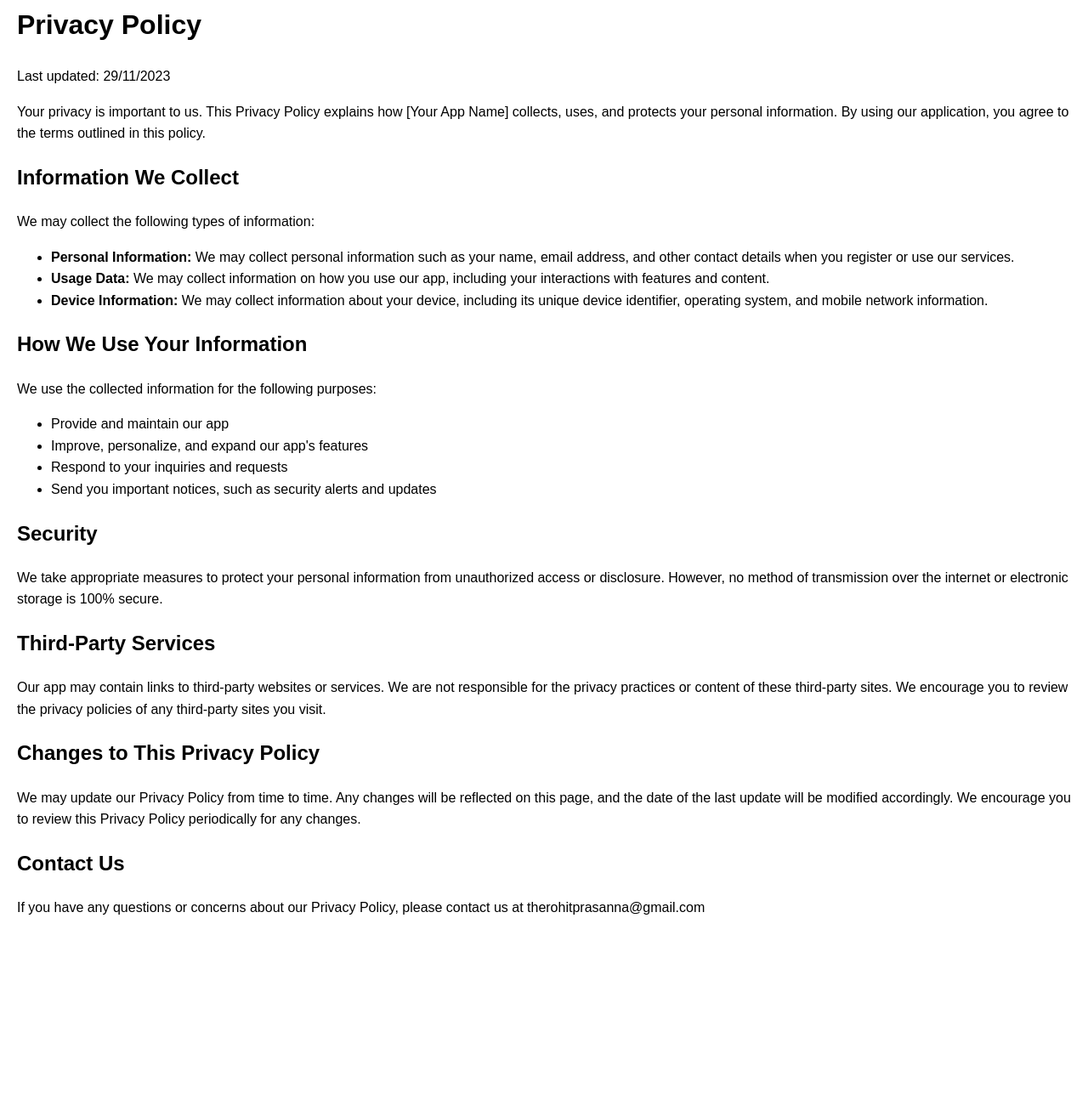
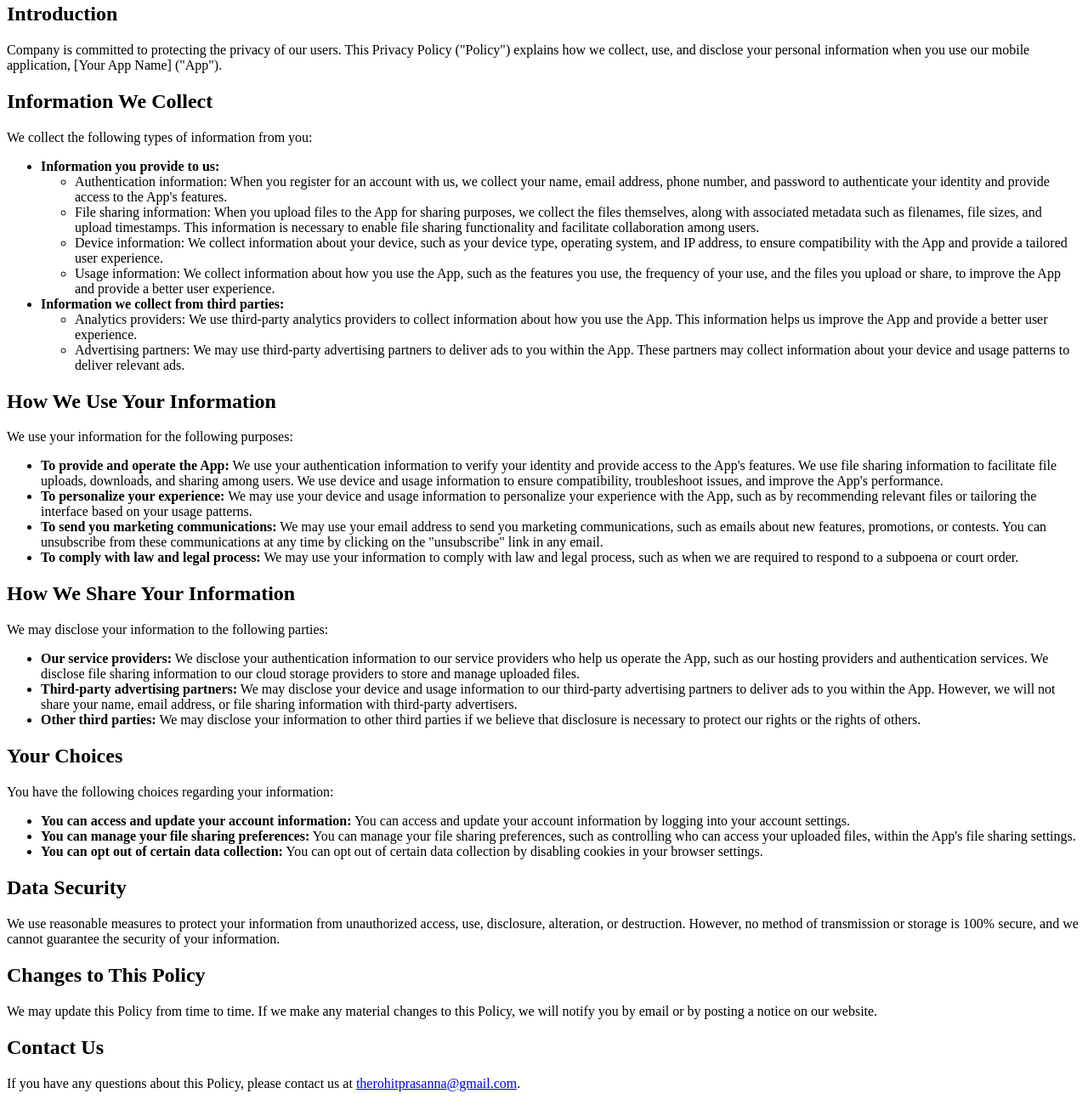
Before and after one commit to Rohit-Prasanna/APSP_ADMIN_WEB, a plain HTML site: page index.html in a window 1280 px wide. Shown: the part 17-1317 px from the top of the page at 85% size. Before the commit the page ends 1118 px from the top, so only its background shows below. Drawn offline with Linux system fonts and the light colour scheme.

Commit message:
Update index.html

```diff
--- a/index.html
+++ b/index.html
@@ -1,61 +1,82 @@
 <!DOCTYPE html>
 <html lang="en">
+
 <head>
     <meta charset="UTF-8">
     <meta name="viewport" content="width=device-width, initial-scale=1.0">
     <title>Privacy Policy</title>
-    <style>
-        body {
-            font-family: Arial, sans-serif;
-            line-height: 1.6;
-            margin: 20px;
-        }
-    </style>
 </head>
+
 <body>
 
-    <h1>Privacy Policy</h1>
-
-    <p>Last updated: 29/11/2023 </p>
-
-    <p>Your privacy is important to us. This Privacy Policy explains how [Your App Name] collects, uses, and protects your personal information. By using our application, you agree to the terms outlined in this policy.</p>
+    <h2>Introduction</h2>
+    <p> Company is committed to protecting the privacy of our users. This Privacy Policy ("Policy") explains how we collect, use, and disclose your personal information when you use our mobile application, [Your App Name] ("App").</p>
 
     <h2>Information We Collect</h2>
-
-    <p>We may collect the following types of information:</p>
+    <p>We collect the following types of information from you:</p>
 
     <ul>
-        <li><strong>Personal Information:</strong> We may collect personal information such as your name, email address, and other contact details when you register or use our services.</li>
-        <li><strong>Usage Data:</strong> We may collect information on how you use our app, including your interactions with features and content.</li>
-        <li><strong>Device Information:</strong> We may collect information about your device, including its unique device identifier, operating system, and mobile network information.</li>
+        <li><strong>Information you provide to us:</strong>
+            <ul>
+                <li>Authentication information: When you register for an account with us, we collect your name, email address, phone number, and password to authenticate your identity and provide access to the App's features.</li>
+                <li>File sharing information: When you upload files to the App for sharing purposes, we collect the files themselves, along with associated metadata such as filenames, file sizes, and upload timestamps. This information is necessary to enable file sharing functionality and facilitate collaboration among users.</li>
+                <li>Device information: We collect information about your device, such as your device type, operating system, and IP address, to ensure compatibility with the App and provide a tailored user experience.</li>
+                <li>Usage information: We collect information about how you use the App, such as the features you use, the frequency of your use, and the files you upload or share, to improve the App and provide a better user experience.</li>
+            </ul>
+        </li>
+
+        <li><strong>Information we collect from third parties:</strong>
+            <ul>
+                <li>Analytics providers: We use third-party analytics providers to collect information about how you use the App. This information helps us improve the App and provide a better user experience.</li>
+                <li>Advertising partners: We may use third-party advertising partners to deliver ads to you within the App. These partners may collect information about your device and usage patterns to deliver relevant ads.</li>
+            </ul>
+        </li>
     </ul>
 
     <h2>How We Use Your Information</h2>
-
-    <p>We use the collected information for the following purposes:</p>
+    <p>We use your information for the following purposes:</p>
 
     <ul>
-        <li>Provide and maintain our app</li>
-        <li>Improve, personalize, and expand our app's features</li>
-        <li>Respond to your inquiries and requests</li>
-        <li>Send you important notices, such as security alerts and updates</li>
+        <li><strong>To provide and operate the App:</strong> We use your authentication information to verify your identity and provide access to the App's features. We use file sharing information to facilitate file uploads, downloads, and sharing among users. We use device and usage information to ensure compatibility, troubleshoot issues, and improve the App's performance.</li>
+
+        <li><strong>To personalize your experience:</strong> We may use your device and usage information to personalize your experience with the App, such as by recommending relevant files or tailoring the interface based on your usage patterns.</li>
+
+        <li><strong>To send you marketing communications:</strong> We may use your email address to send you marketing communications, such as emails about new features, promotions, or contests. You can unsubscribe from these communications at any time by clicking on the "unsubscribe" link in any email.</li>
+
+        <li><strong>To comply with law and legal process:</strong> We may use your information to comply with law and legal process, such as when we are required to respond to a subpoena or court order.</li>
     </ul>
 
-    <h2>Security</h2>
+    <h2>How We Share Your Information</h2>
+    <p>We may disclose your information to the following parties:</p>
 
-    <p>We take appropriate measures to protect your personal information from unauthorized access or disclosure. However, no method of transmission over the internet or electronic storage is 100% secure.</p>
+    <ul>
+        <li><strong>Our service providers:</strong> We disclose your authentication information to our service providers who help us operate the App, such as our hosting providers and authentication services. We disclose file sharing information to our cloud storage providers to store and manage uploaded files.</li>
 
-    <h2>Third-Party Services</h2>
+        <li><strong>Third-party advertising partners:</strong> We may disclose your device and usage information to our third-party advertising partners to deliver ads to you within the App. However, we will not share your name, email address, or file sharing information with third-party advertisers.</li>
 
-    <p>Our app may contain links to third-party websites or services. We are not responsible for the privacy practices or content of these third-party sites. We encourage you to review the privacy policies of any third-party sites you visit.</p>
+        <li><strong>Other third parties:</strong> We may disclose your information to other third parties if we believe that disclosure is necessary to protect our rights or the rights of others.</li>
+    </ul>
 
-    <h2>Changes to This Privacy Policy</h2>
+    <h2>Your Choices</h2>
+    <p>You have the following choices regarding your information:</p>
 
-    <p>We may update our Privacy Policy from time to time. Any changes will be reflected on this page, and the date of the last update will be modified accordingly. We encourage you to review this Privacy Policy periodically for any changes.</p>
+    <ul>
+        <li><strong>You can access and update your account information:</strong> You can access and update your account information by logging into your account settings.</li>
+
+        <li><strong>You can manage your file sharing preferences:</strong> You can manage your file sharing preferences, such as controlling who can access your uploaded files, within the App's file sharing settings.</li>
+
+        <li><strong>You can opt out of certain data collection:</strong> You can opt out of certain data collection by disabling cookies in your browser settings.</li>
+    </ul>
+
+    <h2>Data Security</h2>
+    <p>We use reasonable measures to protect your information from unauthorized access, use, disclosure, alteration, or destruction. However, no method of transmission or storage is 100% secure, and we cannot guarantee the security of your information.</p>
+
+    <h2>Changes to This Policy</h2>
+    <p>We may update this Policy from time to time. If we make any material changes to this Policy, we will notify you by email or by posting a notice on our website.</p>
 
     <h2>Contact Us</h2>
-
-    <p>If you have any questions or concerns about our Privacy Policy, please contact us at therohitprasanna@gmail.com </p>
+    <p>If you have any questions about this Policy, please contact us at <a href="mailto:therohitprasanna@gmail.com">therohitprasanna@gmail.com</a>.</p>
 
 </body>
+
 </html>
```
